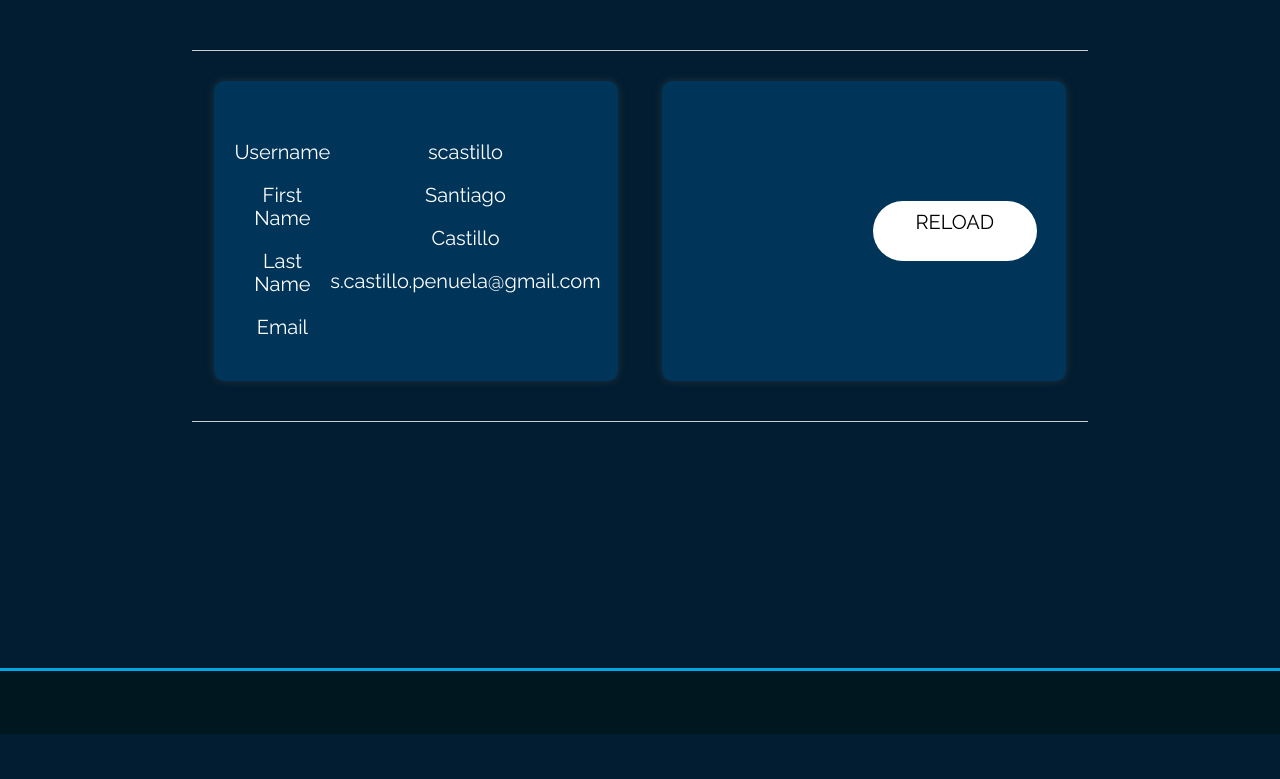
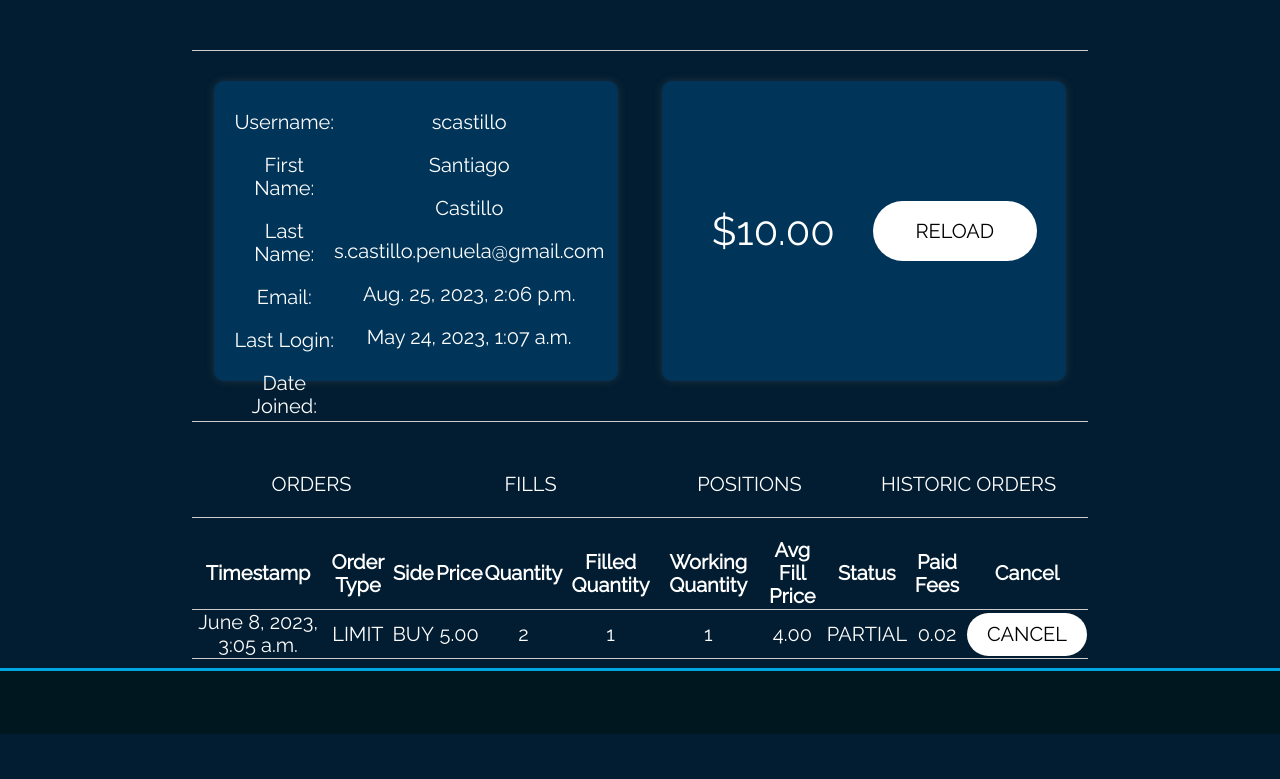
Before and after one commit to SCastilloP14/FairBetX, a Django app: page /user/3/ in a window 1280 px wide. Shown: the part 66-845 px from the top of the page. Before the commit the page ends 800 px from the top, so only its background shows below. Run offline with Django 4.2, Linux system fonts and the light colour scheme; a user stored in the database is signed in; data comes from the database, SQL or seed files in the repository.

Commit message:
Finished Personal Page
+ Still missing reload button integration

```diff
--- a/static/styles_2.css
+++ b/static/styles_2.css
@@ -297,18 +297,27 @@ select li {
   height: 100%;
   text-align: center;
   background: var(--color-btn-primary);
+  padding-top:0
 }
 
 .user-card-info-left {
-  margin: 3rem auto;
+  /* margin: 1rem auto; */
   grid-column: 1/1;
   grid-row: 1/2;
 }
 
 .user-card-info-right {
-  margin: 3rem auto;
+  /* margin: 1rem auto; */
   grid-column: 2/2;
   grid-row: 1/2;
+}
+
+.user-card__line {
+  background: var(--color-footer);
+  width: 100%;
+  height: 1px;
+  padding: 0;
+  margin: 0;
 }
 
 .grid--1x2 {
@@ -827,7 +836,7 @@ d--1x4 table {
   align-self: center;
   vertical-align: middle;
   font-size: 4rem;
-  text-decoration: underline;
+  /* text-decoration: underline; */
 }
 
 .user__balance__btn {
--- a/templates/exchange_app/base.html
+++ b/templates/exchange_app/base.html
@@ -66,7 +66,6 @@
               <!-- </ul>  -->
               <div class="dropdown-content">
                 <a href="{% url 'user_detail' pk=user.id %}">Profile</a>
-                <a href="#">Activity</a>
                 <a href="{% url "user_logout" %}">Log Out</a>
               </div>
           </div>
--- a/templates/exchange_app/user_detail.html
+++ b/templates/exchange_app/user_detail.html
@@ -5,36 +5,148 @@
   <div class="ticker-info-middle-column">
     <div class="grid grid--1x2">
       <div class="line line__top"></div>
-      <div       class="login--form card__container user-card">
+      <div class="login--form card__container user-card">
         <div class="grid grid--1x2 grid__user-card">
-            <div class="user-card-info-left">
-            <p>Username</p>
-            <p>First Name</p>
-            <p>Last Name</p>
-            <p>Email</p>
+          <div class="user-card-info-left">
+            <p>Username:</p>
+            <p>First Name:</p>
+            <p>Last Name:</p>
+            <p>Email:</p>
+            <p>Last Login:</p>
+            <p>Date Joined:</p>
           </div>
           <div class="user-card-info-right">
             <p>{{user.username}}</p>
             <p>{{user.first_name}}</p>
             <p>{{user.last_name}}</p>
             <p>{{user.email}}</p>
+            <p>{{user.last_login}}</p>
+            <p>{{user.date_joined}}</p>
           </div>
         </div>
       </div>
 
       <div class="login--form card__container user-card">
-        <div
-          class="grid grid--1x2 grid__user-card"
-        >
-          <div class="user__balance">{{user.balance}}</div>
-          <div class="btn btn--secondary user__balance__btn">
+        <div class="grid grid--1x2 grid__user-card">
+          <div class="user__balance">${{user.userprofileinfo.balance}}</div>
+
+          <button class="btn btn--secondary user__balance__btn">
             <a href="">Reload</a>
-          </div>
+          </button>
         </div>
       </div>
       <div class="line line__bottom"></div>
     </div>
 
-    {% endblock %}
+    <nav class="nav nav--table grid grid--1x4">
+      <a id="orders-tab" class="" aria-current="page" href="#">Orders</a>
+      <a id="fills-tab" class="" href="#">Fills</a>
+      <a id="positions-tab" class="" href="#">Positions</a>
+      <a id="historic-orders-tab" class="" href="#">Historic Orders</a>
+    </nav>
+
+    <div id="orders-section" class="user_table orders_table">
+      {% if user_orders %}
+      <!-- Iterate over user_orders and display order information -->
+      <table class="user_table orders_table">
+        <thead>
+          <tr>
+            <th>Timestamp</th>
+            <th>Order Type</th>
+            <th>Side</th>
+            <th>Price</th>
+            <th>Quantity</th>
+            <th>Filled Quantity</th>
+            <th>Working Quantity</th>
+            <th>Avg Fill Price</th>
+            <th>Status</th>
+            <th>Paid Fees</th>
+            <th>Cancel</th>
+          </tr>
+        </thead>
+        <tbody>
+          {% for order in user_orders %}
+          <tr>
+            <td>{{ order.creation_timestamp }}</td>
+            <td>{{ order.order_type }}</td>
+            <td>{{ order.side }}</td>
+            <td>{{ order.price }}</td>
+            <td>{{ order.quantity }}</td>
+            <td>{{ order.filled_quantity }}</td>
+            <td>{{ order.working_quantity }}</td>
+            <td>{{ order.avg_fill_price }}</td>
+            <td>{{ order.status }}</td>
+            <td>{{ order.paid_fees }}</td>
+            <td>
+              <button type="submit" class="btn btn--secondary">CANCEL</button>
+            </td>
+          </tr>
+          {% endfor %}
+        </tbody>
+      </table>
+      {% else %}
+      <p>No orders available.</p>
+      {% endif %}
+    </div>
+
+    <div id="positions-section">
+      {% if user_positions %}
+      <table class="">
+        <thead>
+          <tr>
+            <th>Ticker</th>
+            <th>Position</th>
+            <th>Avg Price</th>
+            <th>Open Pnl</th>
+            <th>Closed PnL</th>
+          </tr>
+        </thead>
+        <tbody>
+          {% for position in user_positions %}
+          <tr>
+            <td>{{ position.ticker.ticker_id }}</td>
+            <td>{{ position.quantity }}</td>
+            <td>{{ position.average_price }}</td>
+            <td>{{ position.open_pnl }}</td>
+            <td>{{ position.closed_pnl }}</td>
+          </tr>
+          {% endfor %}
+        </tbody>
+      </table>
+      {% else %}
+      <p>No positions available.</p>
+      {% endif %}
+    </div>
+
+    <div id="fills-section">
+      {% if user_fills %}
+      <table class="">
+        <thead>
+          <tr>
+            <th>Timestamp</th>
+            <th>Ticker</th>
+            <th>Side</th>
+            <th>Quantity</th>
+            <th>Price</th>
+          </tr>
+        </thead>
+        <tbody>
+          {% for fill in user_fills %}
+          <tr>
+            <td>{{ fill.timestamp }}</td>
+            <td>{{ fill.ticker.ticker_id }}</td>
+            <td>{{ fill.side }}</td>
+            <td>{{ fill.quantity }}</td>
+            <td>{{ fill.price }}</td>
+          </tr>
+          {% endfor %}
+        </tbody>
+      </table>
+      {% else %}
+      <p>No fills available.</p>
+      {% endif %}
+    </div>
   </div>
+  <div class="empty"></div>
 </div>
+{% endblock %}
```
